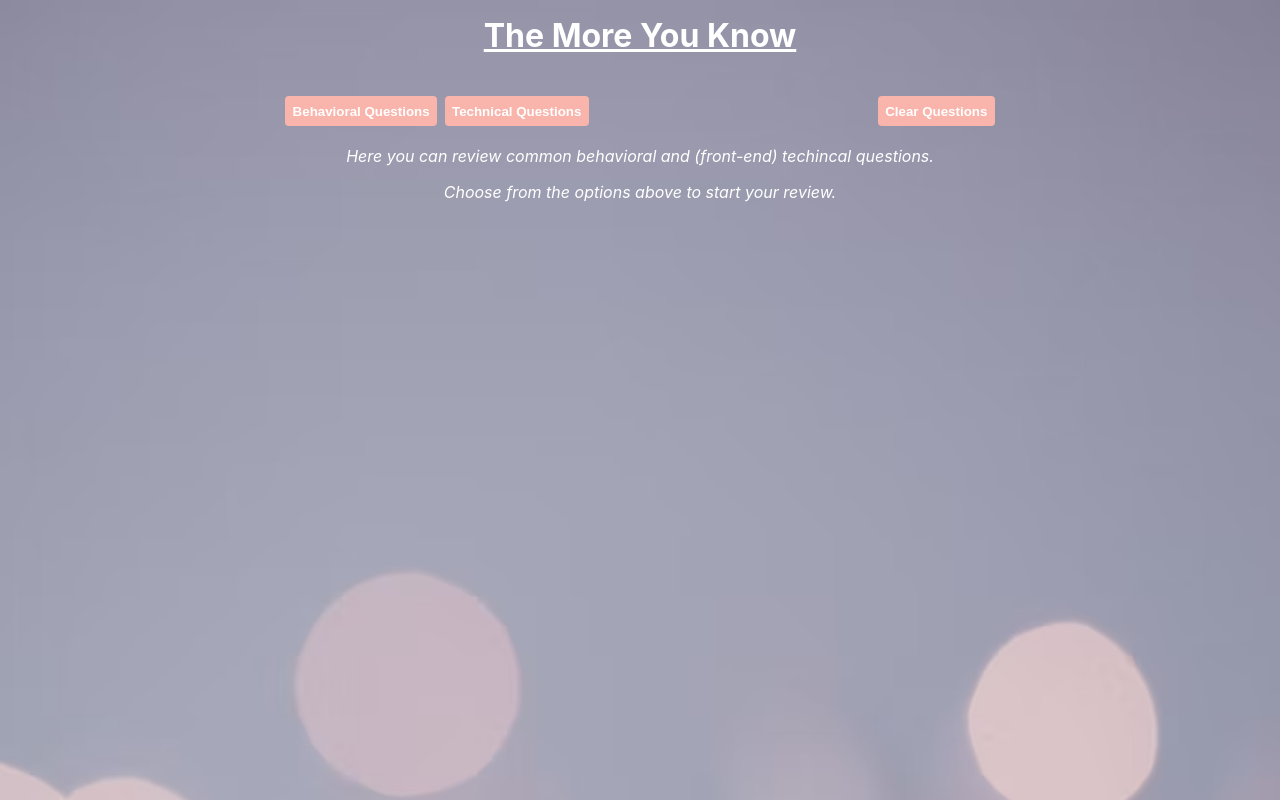
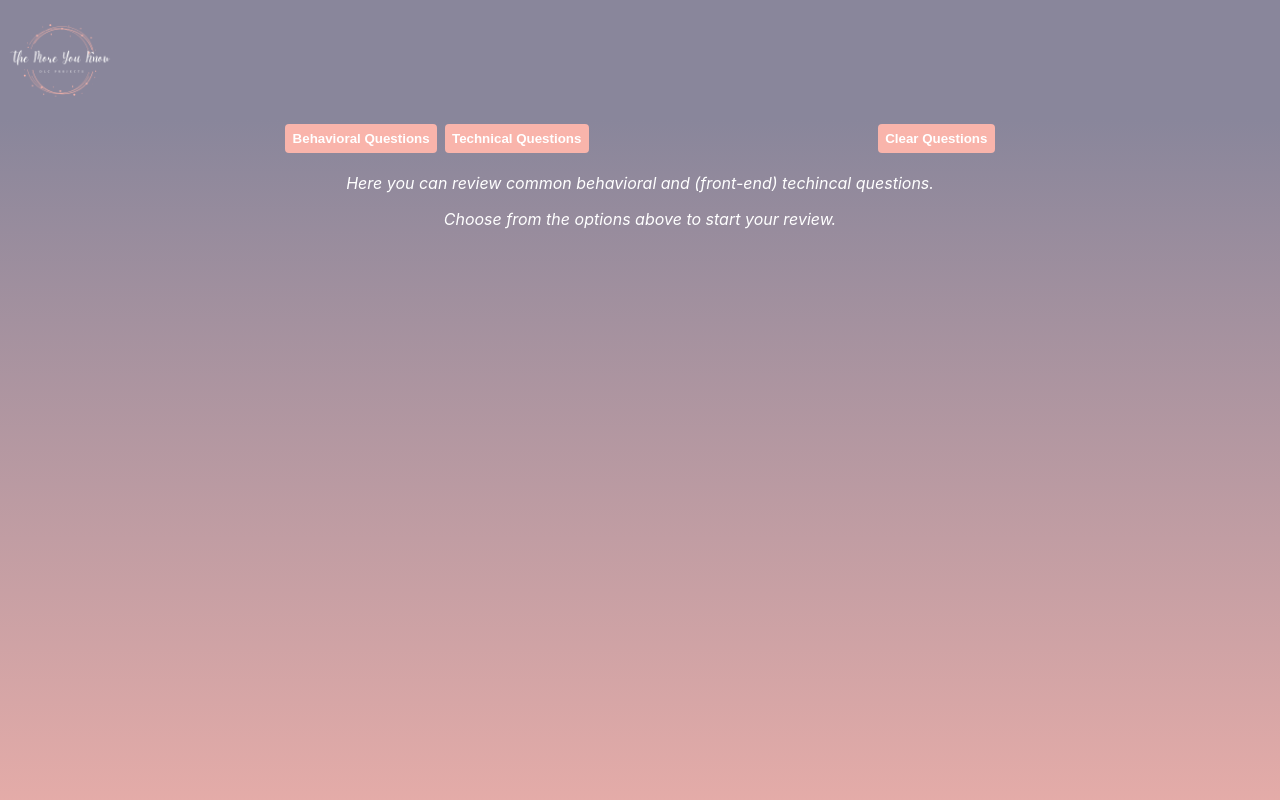
Before and after one commit to danalchapman/the-more-you-know, a React (Create React App) app: page / in a window 1280 px wide. Shown: the top 800 px of the page. Built offline with nearby package versions, Linux system fonts and the light colour scheme.

Commit message:
Add logo and update background

```diff
--- a/src/Components/App/App.css
+++ b/src/Components/App/App.css
@@ -1,16 +1,11 @@
 .main-app {
-  background-attachment: fixed;
-  background-image: url('../../Assets/lights.avif');
-  background-repeat: no-repeat;
-  background-size: cover;
   color: white;
   text-align: center;
 }
 
-
-
-.app-title {
-  padding: 1rem;
-  margin-top: 0;
-  text-decoration: underline;
+.logo-box {
+  background-color: #89869B;
+  display: flex;
+  height: 15vh;
+  justify-content: space-between;
 }
--- a/src/Components/App/App.tsx
+++ b/src/Components/App/App.tsx
@@ -1,11 +1,14 @@
 import { QuestionsBox } from '../QuestionsBox/QuestionsBox'
+import logo from '../../Assets/logo.png'
 import './App.css';
 
 export const App = () => {
 
   return (
     <main className="main-app">
-      <h1 className='app-title'>The More You Know</h1>
+      <div className='logo-box'>
+        <img src={logo} alt='the more you know logo' className='logo'/>
+      </div>
       <QuestionsBox />
     </main>
   );
--- a/src/Components/QuestionsBox/QuestionsBox.css
+++ b/src/Components/QuestionsBox/QuestionsBox.css
@@ -1,3 +1,7 @@
+.questions-display {
+    background-image: linear-gradient(#89869B, #f9b4ab);
+}
+
 .nav-btns-box {
     align-items: center;
     display: flex;
--- a/src/Components/QuestionsBox/QuestionsBox.tsx
+++ b/src/Components/QuestionsBox/QuestionsBox.tsx
@@ -39,7 +39,7 @@ export const QuestionsBox = () => {
     }
 
     return (
-        <section>
+        <section className='questions-display'>
             <div className='nav-btns-box'>
                 <div>
                     <button
```
Also changed, not shown: src/Assets/logo.png (added).
